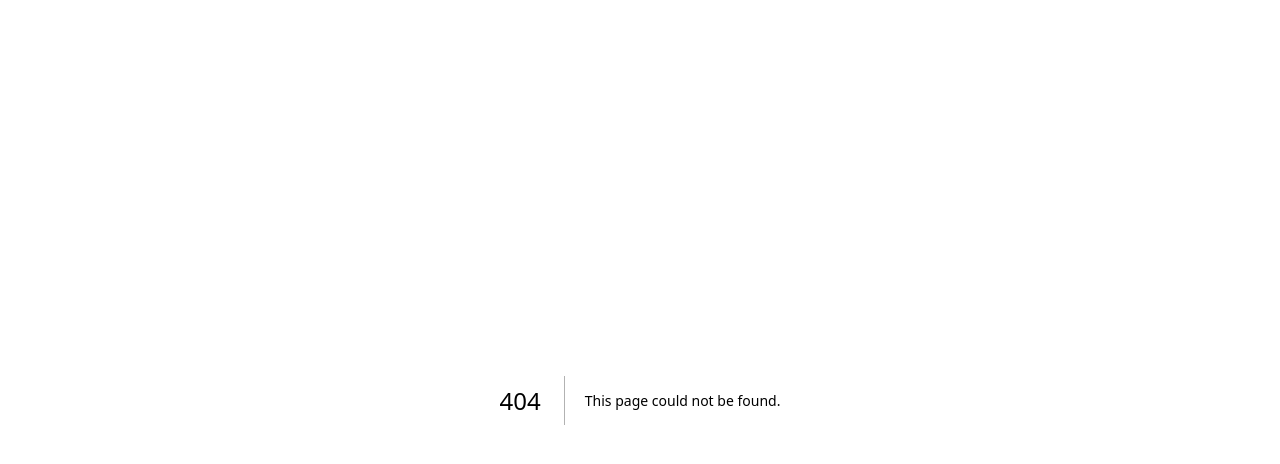
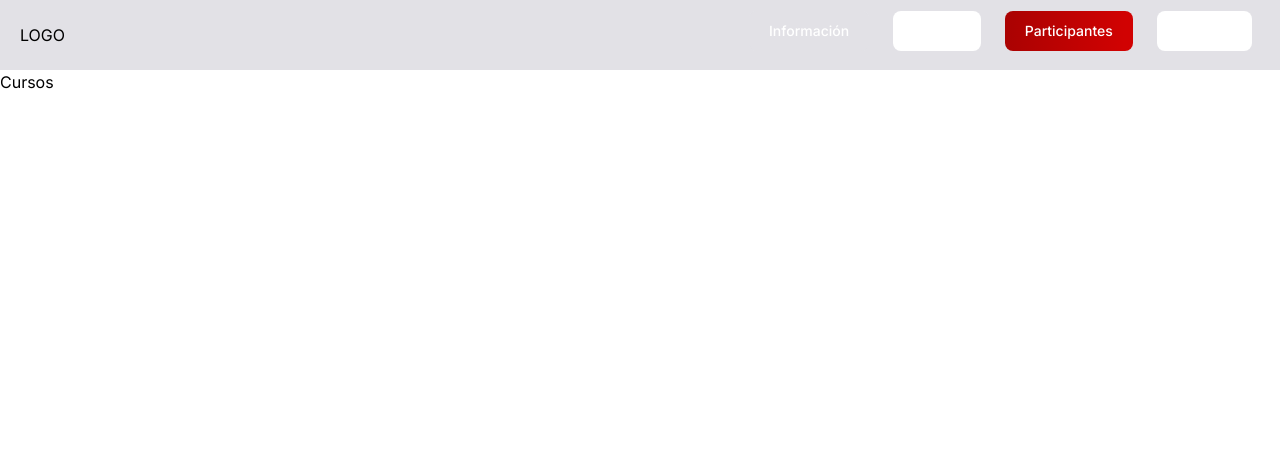
Before and after one commit to enajera123/PI_PAM_UNARB, a Next.js app: page /Courses in a window 1280 px wide. Before the commit this address had no page. Shown: the top 464 px of the page. Built offline with nearby package versions, Linux system fonts and the light colour scheme.

Commit message:
feat(header creation):The main header were created

```diff
--- /dev/null
+++ b/src/app/Courses/page.tsx
@@ -0,0 +1,3 @@
+export default function CoursesPage(){
+    return <p>Cursos</p>
+}
--- /dev/null
+++ b/src/app/Information/page.tsx
@@ -0,0 +1,3 @@
+export default function InformationPage(){
+    return <p>Información</p>
+}
--- /dev/null
+++ b/src/app/Participants/page.tsx
@@ -0,0 +1,3 @@
+export default function ParticipantsPage(){
+    return <p>Participantes</p>
+}
--- /dev/null
+++ b/src/app/Register/page.tsx
@@ -0,0 +1,3 @@
+export default function RegisterPage(){
+    return <p>Registro</p>
+}
--- a/src/app/layout.tsx
+++ b/src/app/layout.tsx
@@ -1,11 +1,12 @@
 import type { Metadata } from "next";
 import { Inter } from "next/font/google";
 import "./globals.css";
+import { Header } from "@/components/NavBar/Header";
 
 const inter = Inter({ subsets: ["latin"] });
 
 export const metadata: Metadata = {
-  title: "Create Next App",
+  title: "UNA PAM",
   description: "Generated by create next app",
 };
 
@@ -16,7 +17,10 @@ export default function RootLayout({
 }>) {
   return (
     <html lang="en">
-      <body className={inter.className}>{children}</body>
+      <body className={inter.className}>
+        <Header/>
+        {children}
+      </body>
     </html>
   );
 }
--- /dev/null
+++ b/src/components/NavBar/Header.tsx
@@ -0,0 +1,25 @@
+import Link from "next/link";
+import Button from "@/components/Button/Button";
+export const Header:React.FC = ()=>{
+    return <header className="navbar bg-light-gray px-5" style={{ display: 'flex', justifyContent: 'space-between', alignItems: 'center', height: '70px'}}>
+        <div>
+            <Link href="/">
+                LOGO
+            </Link>
+        </div>
+        <div style={{ display: 'flex', gap: '1rem', alignItems: 'center'}}>
+            <Link href="/Information">
+            <Button className="text-dark-gray bg-light-gray">Información</Button>
+            </Link>
+            <Link href="/Courses">
+            <Button className="text-light-red bg-white">Cursos</Button>
+            </Link>
+            <Link href="/Participants">
+            <Button className="bg-red-gradient">Participantes</Button>
+            </Link>
+            <Link href="/Register">
+            <Button className="text-black bg-white">Registro</Button>
+            </Link>
+        </div>
+    </header>
+}
```
